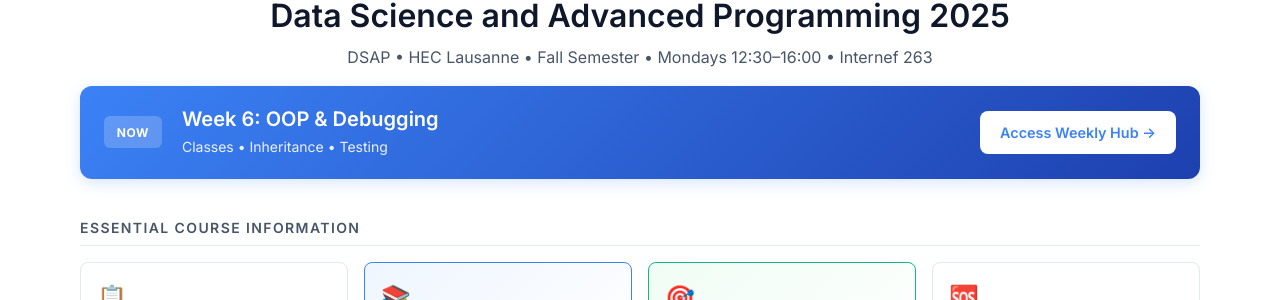
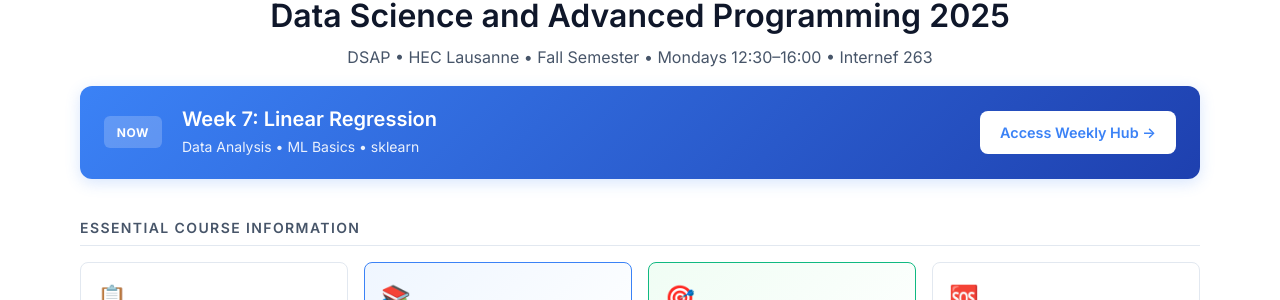
Before and after one commit to ap-unil-2025/course-materials, a Jekyll site: the page built from docs/index.html, in a window 1280 px wide and 900 px high. Shown: the part 134-434 px from the top of the window. Built offline with Jekyll 4.4.1, drawn with Linux system fonts in a browser that asks for light colours.

Commit message:
🔄 Weekly update: Set current week on main page - 2025-10-27

```diff
--- a/docs/index.html
+++ b/docs/index.html
@@ -9,8 +9,8 @@ layout: default
     <div class="current-content">
       <span class="current-label">NOW</span>
       <div class="current-info">
-        <h2>Week 6: OOP & Debugging</h2>
-        <p>Classes • Inheritance • Testing</p>
+        <h2>Week 7: Linear Regression</h2>
+        <p>Data Analysis • ML Basics • sklearn</p>
       </div>
     </div>
     <a href="{{ '/weekly-materials' | relative_url }}" class="current-btn">Access Weekly Hub →</a>
```
